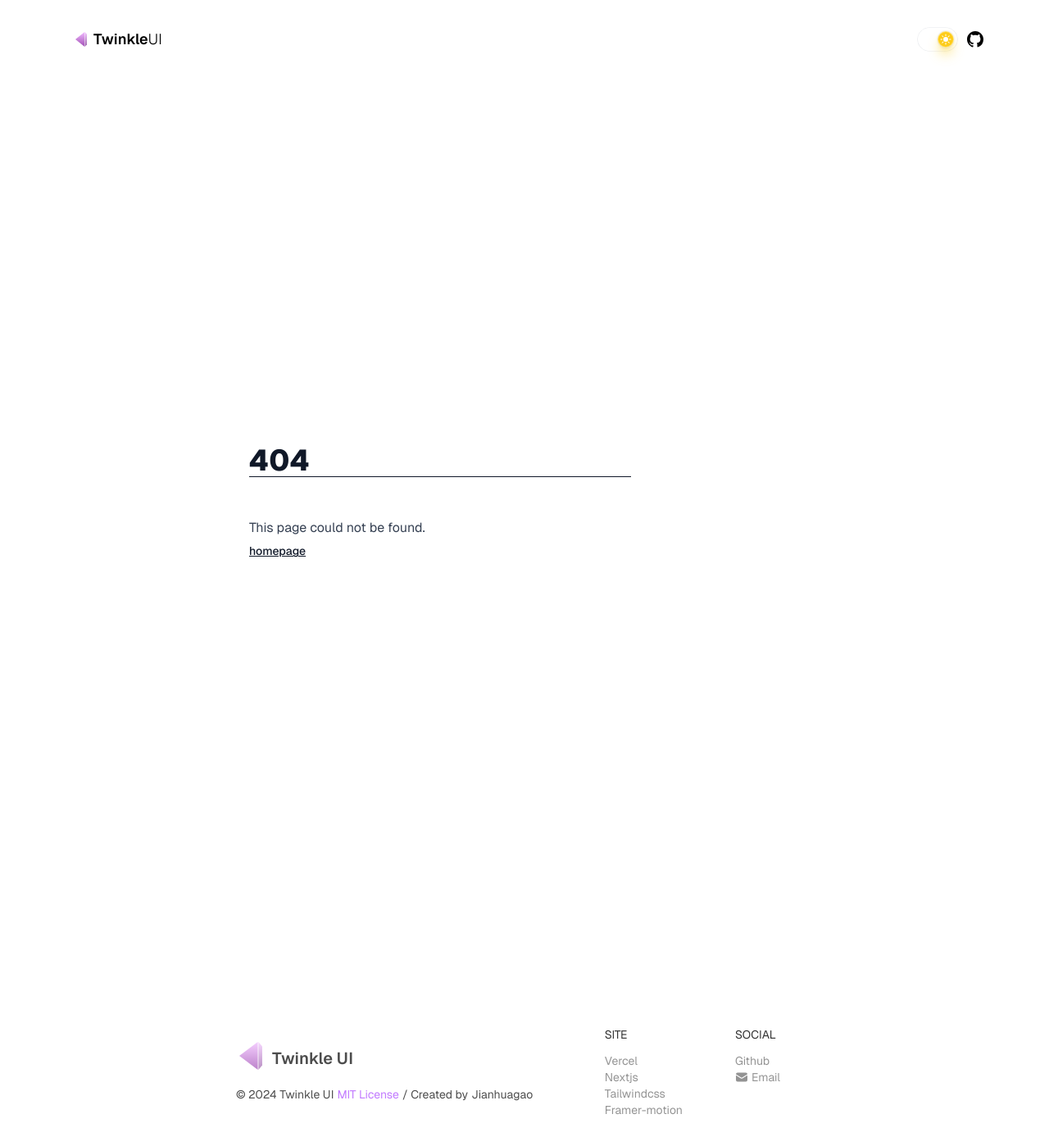
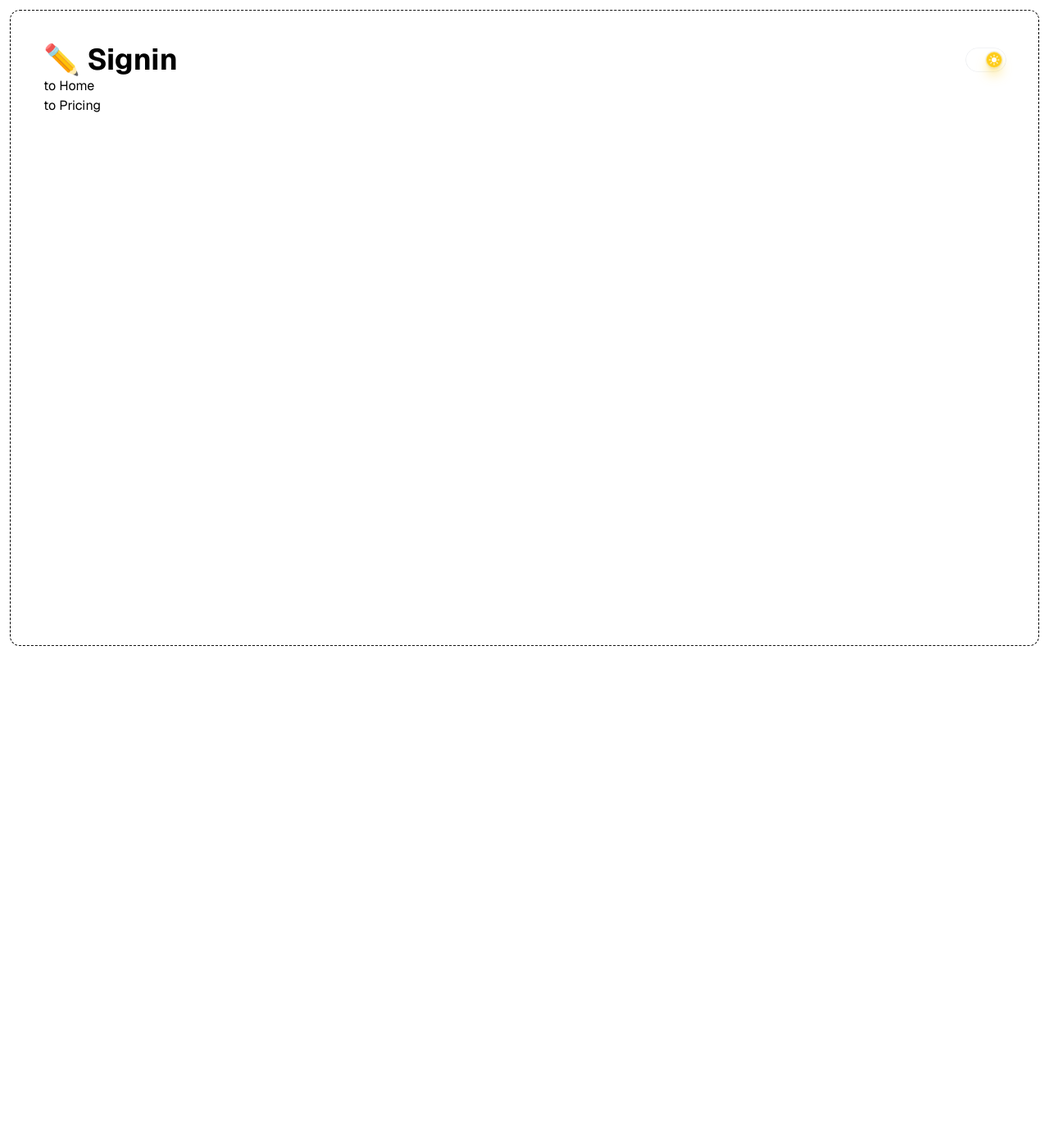
Before and after one commit to jianhuagao/Libran, a Next.js app: page /signin in a window 1280 px wide. Before the commit this address had no page. Shown: the top 1398 px of the page at 82% size. After the commit the page ends 800 px from the top, so only its background shows below. Built offline with nearby package versions, Linux system fonts and the light colour scheme.

Commit message:
💄 重构应用结构，更新页面和组件名称为Libran，删除不必要的页面，简化布局

```diff
--- /dev/null
+++ b/src/app/(auth)/layout.tsx
@@ -0,0 +1,13 @@
+import '@/styles/globals.css';
+
+export default function Layout({
+  children
+}: Readonly<{
+  children: React.ReactNode;
+}>) {
+  return (
+    <div className="flex min-h-screen flex-col">
+      <main className="grow">{children}</main>
+    </div>
+  );
+}
--- /dev/null
+++ b/src/app/(auth)/signin/page.tsx
@@ -0,0 +1,23 @@
+import DarkSwitch from '@/components/ui/DarkSwitch';
+import Link from 'next/link';
+
+export default function SigninPage() {
+  return (
+    <div className="flex min-h-screen flex-col">
+      <div className="m-3 grow rounded-xl border border-dashed p-10">
+        <h1 className="flex items-center justify-between text-4xl font-bold">
+          ✏️ Signin
+          <DarkSwitch />
+        </h1>
+        <ul>
+          <li>
+            <Link href="/">to Home</Link>
+          </li>
+          <li>
+            <Link href="/pricing">to Pricing</Link>
+          </li>
+        </ul>
+      </div>
+    </div>
+  );
+}
--- /dev/null
+++ b/src/app/(main)/layout.tsx
@@ -0,0 +1,25 @@
+import type { Metadata } from 'next';
+import '@/styles/globals.css';
+import Header from '@/components/partials/Header/page';
+import Footer from '@/components/partials/Footer/page';
+
+export const metadata: Metadata = {
+  title: 'Libran',
+  description: 'Harmonious templates for modern brands'
+};
+
+export default function RootLayout({
+  children
+}: Readonly<{
+  children: React.ReactNode;
+}>) {
+  return (
+    <div className="flex min-h-screen flex-col">
+      <Header />
+      <main className="grow">
+        <div className="mx-auto mt-9 flex max-w-7xl flex-col p-5 sm:p-20">{children}</div>
+      </main>
+      <Footer />
+    </div>
+  );
+}
--- /dev/null
+++ b/src/app/(main)/page.tsx
@@ -0,0 +1,17 @@
+import Link from 'next/link';
+
+export default function Home() {
+  return (
+    <div>
+      <h1 className="text-4xl font-bold">🏠️ Home</h1>
+      <ul>
+        <li>
+          <Link href="/pricing">to Pricing</Link>
+        </li>
+        <li>
+          <Link href="/signin">to Signin</Link>
+        </li>
+      </ul>
+    </div>
+  );
+}
--- /dev/null
+++ b/src/app/(main)/pricing/page.tsx
@@ -0,0 +1,17 @@
+import Link from 'next/link';
+
+export default function PricingPage() {
+  return (
+    <div>
+      <h1 className="text-4xl font-bold">💰 Pricing</h1>
+      <ul>
+        <li>
+          <Link href="/">to Home</Link>
+        </li>
+        <li>
+          <Link href="/signin">to Signin</Link>
+        </li>
+      </ul>
+    </div>
+  );
+}
--- a/src/app/layout.tsx
+++ b/src/app/layout.tsx
@@ -2,8 +2,6 @@ import type { Metadata } from 'next';
 import { geist } from '@/app/fonts';
 import '@/styles/globals.css';
 import { ThemeProvider } from '@/context/themeContext';
-import Header from '@/components/partials/Header/page';
-import Footer from '@/components/partials/Footer/page';
 
 export const metadata: Metadata = {
   title: 'Libran',
@@ -18,15 +16,7 @@ export default function RootLayout({
   return (
     <html lang="en">
       <body className={`${geist.className} antialiased`}>
-        <ThemeProvider>
-          <div className="flex min-h-screen flex-col">
-            <Header />
-            <main className="grow">
-              <div className="mx-auto mt-9 flex max-w-7xl flex-col p-5 sm:p-20">{children}</div>
-            </main>
-            <Footer />
-          </div>
-        </ThemeProvider>
+        <ThemeProvider>{children}</ThemeProvider>
       </body>
     </html>
   );
--- a/src/app/page.tsx
+++ /dev/null
@@ -1,10 +0,0 @@
-import Link from 'next/link';
-
-export default function Home() {
-  return (
-    <div>
-      <h1>Home</h1>
-      <Link href="/pricing">pricing</Link>
-    </div>
-  );
-}
--- a/src/app/pricing/page.tsx
+++ /dev/null
@@ -1,3 +0,0 @@
-export default function Pricing() {
-  return <div>Pricing</div>;
-}
--- a/src/components/partials/Footer/page.tsx
+++ b/src/components/partials/Footer/page.tsx
@@ -8,14 +8,11 @@ export default memo(function Footer() {
         <div>
           <div className="flex items-end gap-3">
             <Image src="/img/logo.svg" className="ml-1 opacity-70" width={28} height={28} alt="" />
-            <span className="text-xl font-semibold">Twinkle UI</span>
+            <span className="text-xl font-semibold">Libran</span>
           </div>
           <div className="mt-5 flex flex-wrap items-center">
-            © 2024 Twinkle UI
-            <a
-              className="ml-1 text-purple-400 hover:underline"
-              href="https://github.com/jianhuagao/TwinkleUI?tab=MIT-1-ov-file"
-            >
+            © 2024 Libran
+            <a className="ml-1 text-purple-400 hover:underline" href="https://github.com/jianhuagao/Libran?tab=MIT-1-ov-file">
               MIT License
             </a>
             <span className="mx-1">/ Created by</span>
--- a/src/components/ui/GithubIcon/index.tsx
+++ b/src/components/ui/GithubIcon/index.tsx
@@ -3,7 +3,7 @@ import Image from 'next/image';
 
 export default memo(function GitHubIcon({ size = 20 }: { size?: number }) {
   return (
-    <a href="https://github.com/jianhuagao/TwinkleUI" target="_blank">
+    <a href="https://github.com/jianhuagao/Libran" target="_blank">
       <Image className="dark:invert" src="/img/icons/github.svg" width={size} height={size} alt="" />
     </a>
   );
--- a/src/components/ui/LogoBlock/index.tsx
+++ b/src/components/ui/LogoBlock/index.tsx
@@ -15,9 +15,7 @@ export default function LogoBlock() {
           height={14}
           alt=""
         />
-        <span>
-          Twinkle<span className="font-light">UI</span>
-        </span>
+        <span>Libran</span>
       </div>
     </Link>
   );
```
